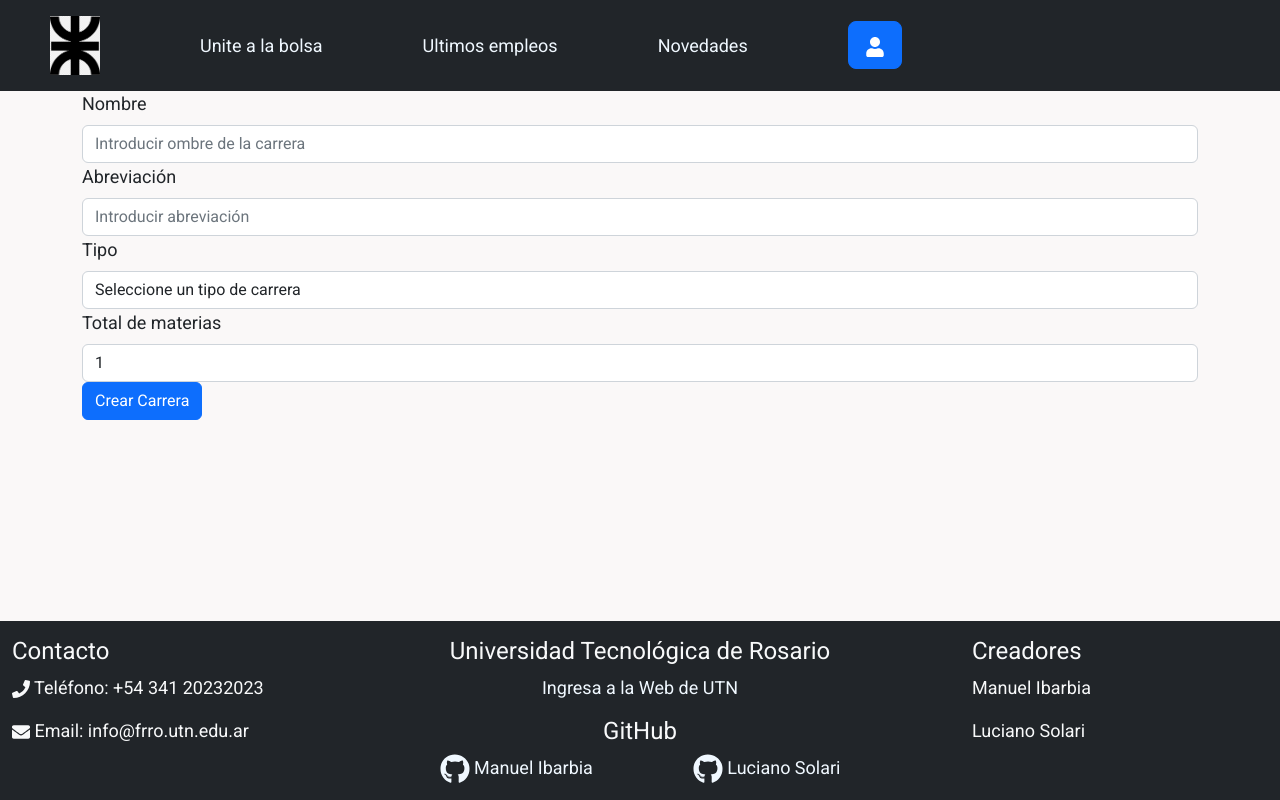
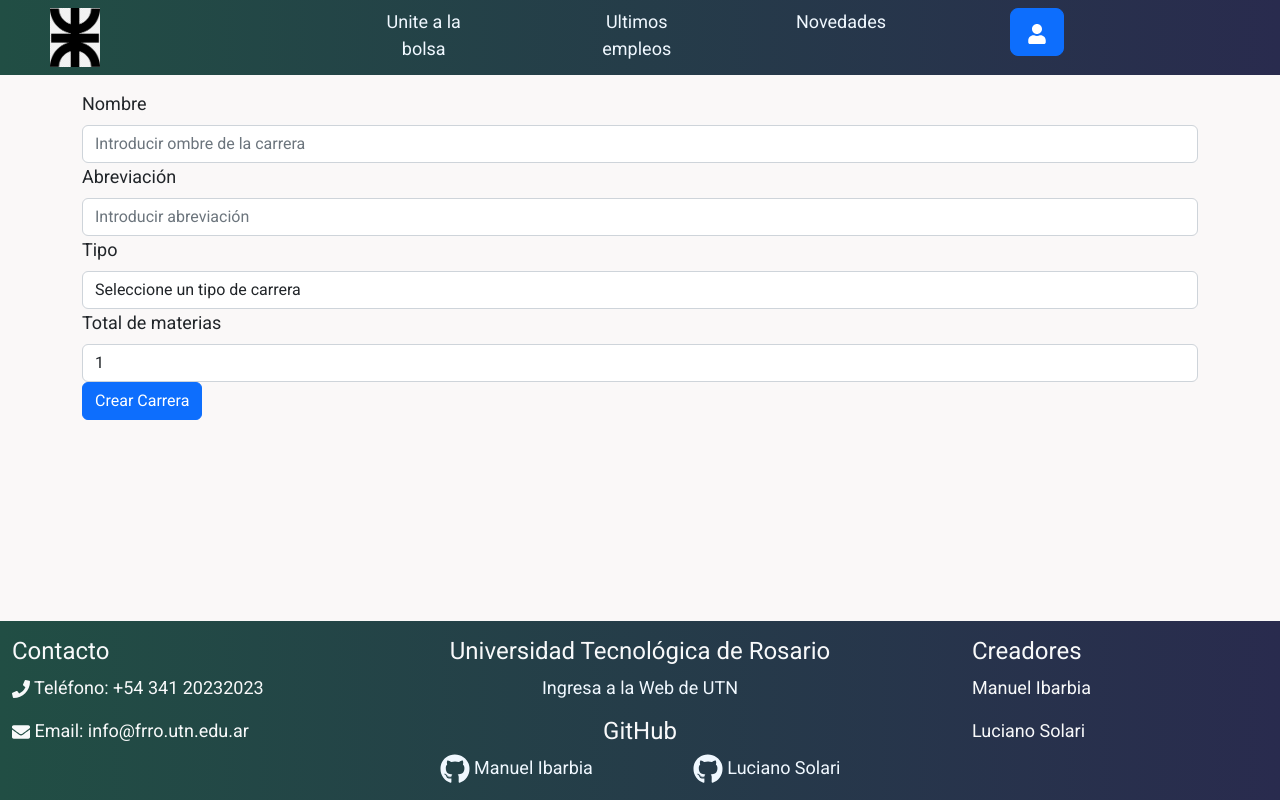
Before and after one commit to Lucianosolari/BolsaDeTrabajo, a React (Vite) app in the folder BolsaDeTrabajo/: page /createCareer in a window 1280 px wide. Built offline with nearby package versions, Linux system fonts and the light colour scheme.

Commit message:
Gradient

```diff
--- a/BolsaDeTrabajo/src/App.css
+++ b/BolsaDeTrabajo/src/App.css
@@ -1,3 +1,8 @@
 body {
   background-color: rgb(250, 248, 248);
 }
+
+.custom-gradient {
+  background: linear-gradient(to right, #214e44, #292b4e);
+  color: #fff;
+}
--- a/BolsaDeTrabajo/src/components/Footer/Footer.jsx
+++ b/BolsaDeTrabajo/src/components/Footer/Footer.jsx
@@ -4,7 +4,7 @@ import { FaPhone, FaEnvelope, FaGithub } from "react-icons/fa";
 
 const Footer = () => {
   return (
-    <footer className="bg-dark text-light py-3 mt-auto">
+    <footer className="custom-gradient text-light py-3 mt-auto">
       <Container fluid>
         <Row>
           <Col>
--- a/BolsaDeTrabajo/src/components/NavBar/NavBar.jsx
+++ b/BolsaDeTrabajo/src/components/NavBar/NavBar.jsx
@@ -1,5 +1,5 @@
 import React, { useContext } from "react";
-import { Navbar, Nav, Button } from "react-bootstrap";
+import { Navbar, Nav, Button, Row, Col } from "react-bootstrap";
 import { Link, Outlet } from "react-router-dom";
 import "./NavBar.css";
 import { FaUser } from "react-icons/fa";
@@ -24,31 +24,30 @@ const NavBar = () => {
     } else if (user.userType === "Company") {
       content = <CompanyMenu />;
     } else if (user.userType === "Admin") {
-      content = <AdminMenu/>
+      content = <AdminMenu />;
     }
   }
 
   return (
     <>
-      <Navbar
-        id="navbar"
-        bg="light"
-        expand="lg"
-        fixed="top"
-        className="bg-dark text-light py-3 mt-auto"
-      >
+      <Navbar id="navbar" expand="lg" fixed="top" className="custom-gradient">
+        <Row className="w-100">
+          <Col xs={3}>
             <Link to="/">
               <img src="./logo.png" alt="Logo de la Empresa" />
             </Link>
-        <Navbar.Toggle aria-controls="basic-navbar-nav" />
-        <Navbar.Collapse id="basic-navbar-nav">
+          </Col>
+          <Col xs={6} className="text-center">
             <Nav className="mr-auto flex">
-            {!user && (<Link to="/signInOption">Unite a la bolsa</Link>)}
+              {!user && <Link to="/signInOption">Unite a la bolsa</Link>}
               <Link to="/Offers">Ultimos empleos</Link>
               <Link to="/admin">Novedades</Link>
             </Nav>
+          </Col>
+          <Col xs={3} className="text-right">
             {content}
-        </Navbar.Collapse>
+          </Col>
+        </Row>
       </Navbar>
 
       <main>
```
Lines whose indentation alone changed are shown as unchanged.
